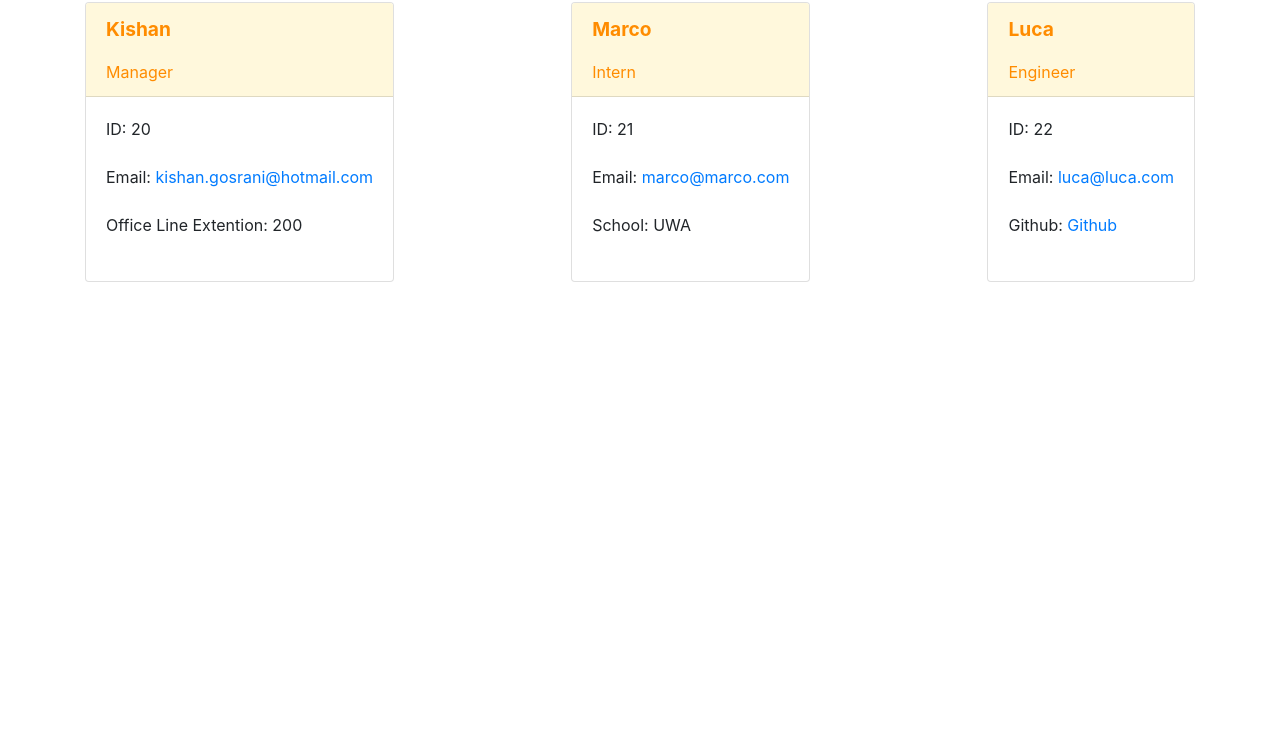
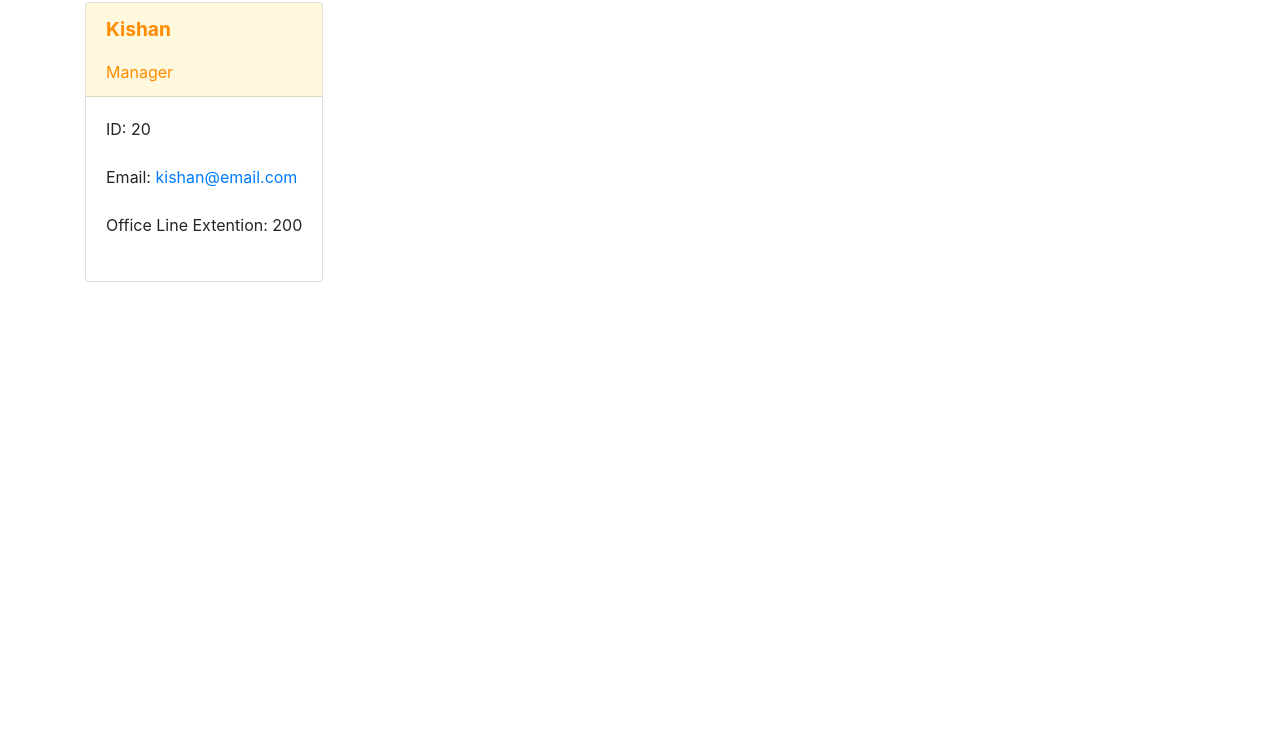
Before and after one commit to kishan254/my_team_profile, a website: page team.html in a window 1280 px wide. Shown: the part 54-800 px from the top of the page. Drawn offline with nearby package versions, Linux system fonts and the light colour scheme.

Commit message:
all files updated, and now doing the node.js test

```diff
--- a/lib/Engineer.js
+++ b/lib/Engineer.js
@@ -1,4 +1,4 @@
-const Employee = require('./Empoyee');
+const Employee = require('./Employee');
 class Engineer extends Employee {
     constructor(name, id, email,github){
         super(name, id, email)
--- a/src/createHTML.js
+++ b/src/createHTML.js
@@ -97,7 +97,7 @@ function createManager(data) {
 
 //Create an intern card
 
-function createIntern(data);{
+function createIntern(data){
     return `
     <div class = "card cardbody">
             <div class = "card-header" id = "person">
--- a/team.html
+++ b/team.html
@@ -1,3 +1,4 @@
+
 <!DOCTYPE html>
 <html lang="en">
 <head>
@@ -40,7 +41,6 @@
 
         <div class = "container">
 
-        <!--Card for Manager-->
         <div class = "card cardbody">
             <div class = "card-header" id = "person">
                 <p class = "subject">Kishan</p>
@@ -52,7 +52,7 @@
                         <label>ID: 20</label>
                     </div>
                     <div class="form-group">
-                        <label>Email: <a href="mailto:kishan.gosrani@hotmail.com">kishan.gosrani@hotmail.com</a></label>
+                        <label>Email: <a href="mailto:kishan@email.com">kishan@email.com</a></label>
                     </div>
                     <div class="form-group">
                         <label>Office Line Extention: 200 </label>
@@ -60,46 +60,6 @@
                 </form>
             </div>
         </div>
-        <!--Card for Intern-->
-        <div class = "card cardbody">
-            <div class = "card-header" id = "person">
-                <p class = "subject">Marco</p>
-                <div>Intern</div>
-            </div>
-            <div class="card-body">
-                <form role="form">
-                    <div class="form-group">
-                        <label>ID: 21</label>
-                    </div>
-                    <div class="form-group">
-                        <label>Email: <a href="mailto:marco@marco.com">marco@marco.com</a></label>
-                    </div>
-                    <div class="form-group">
-                        <label>School: UWA </label>
-                    </div>
-                </form>
-            </div>
-        </div>
-        <!--Card for Engineer-->
-        <div class = "card cardbody">
-            <div class = "card-header" id = "person">
-                <p class = "subject">Luca</p>
-                <div>Engineer</div>
-            </div>
-            <div class="card-body">
-                <form role="form">
-                    <div class="form-group">
-                        <label>ID: 22</label>
-                    </div>
-                    <div class="form-group">
-                        <label>Email: <a href="mailto:luca@luca.com">luca@luca.com</a></label>
-                    </div>
-                    <div class="form-group">
-                        <label>Github: <a href="https://github.com/kishan254">Github</a></label>
-                    </div>
-                </form>
-            </div>
-        </div>
         </div>
     </body>
 </html>
```
Also changed, not shown: _tests_/Engineer.test.js (+2 -2 lines), _tests_/Intern.test.js (+1 -1 lines), index.js (+6 -5 lines). Lines whose indentation alone changed are shown as unchanged.
